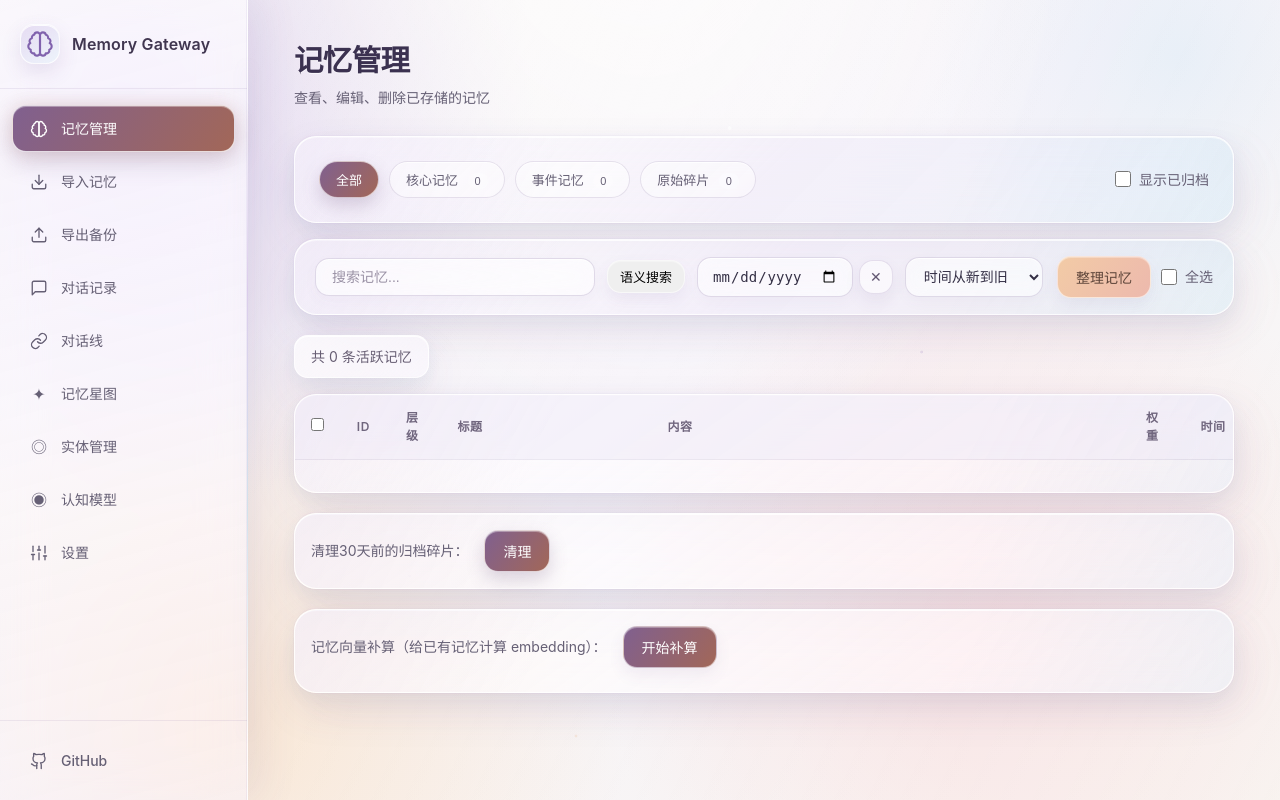
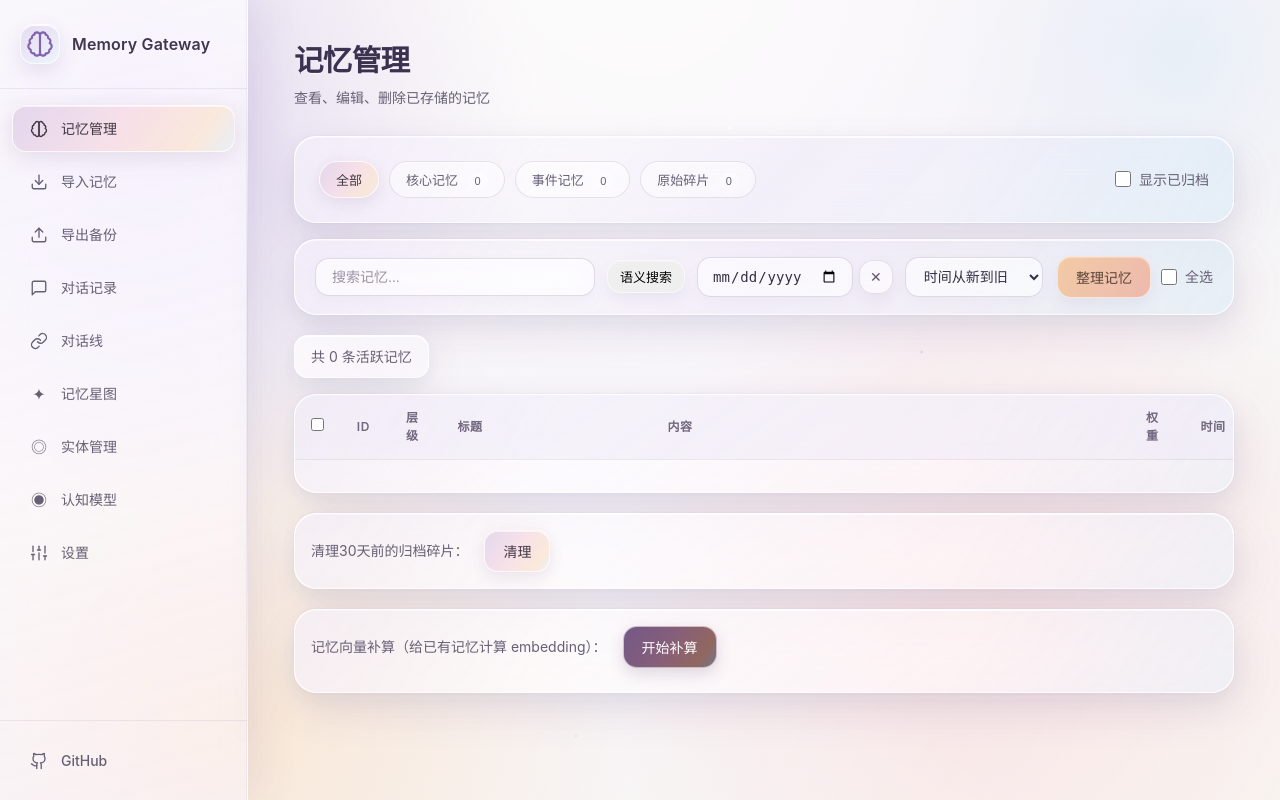
Before and after one commit to gy2021210293-bit/ai-memory-gateway, a FastAPI app: template templates/dashboard.html in a window 1280 px wide. Run offline with FastAPI, Linux system fonts and the light colour scheme; the template is opened without the code that fills it, so the values that code supplies are empty.

Commit message:
Lighten dashboard action palette

```diff
--- a/static/css/dashboard.css
+++ b/static/css/dashboard.css
@@ -1496,13 +1496,17 @@ body::after {
 }
 
 .nav-item.active {
-    color: white;
+    color: #403744;
     border-color: rgba(255, 255, 255, 0.78);
-    background: linear-gradient(125deg, #80608F 0%, #A26758 100%);
+    background: linear-gradient(125deg, rgba(225, 211, 236, 0.90) 0%, rgba(246, 220, 228, 0.84) 48%, rgba(249, 229, 210, 0.80) 82%, rgba(224, 235, 244, 0.64) 100%);
     box-shadow:
-        0 10px 24px rgba(100, 73, 116, 0.22),
-        0 0 18px rgba(196, 137, 117, 0.24),
-        inset 0 1px rgba(255, 255, 255, 0.34);
+        0 8px 22px rgba(100, 78, 119, 0.10),
+        0 0 18px rgba(226, 170, 190, 0.12),
+        inset 0 1px rgba(255, 255, 255, 0.58);
+}
+
+.nav-item.active .nav-icon svg {
+    stroke: currentColor;
 }
 
 .nav-item.active::after {
@@ -1707,12 +1711,13 @@ body::after {
 
 .btn-primary {
     color: white;
-    background: linear-gradient(125deg, #80608F, #A26758);
+    background: linear-gradient(125deg, #735887 0%, #865F79 48%, #91675F 82%, #727688 100%);
+    box-shadow: 0 7px 16px rgba(79, 56, 94, 0.14), 0 0 14px rgba(216, 157, 182, 0.10);
 }
 
 .btn-primary:hover {
-    background: linear-gradient(125deg, #72527f, #945849);
-    box-shadow: 0 12px 26px rgba(91, 63, 105, 0.24), 0 0 20px rgba(196, 137, 117, 0.18);
+    background: linear-gradient(125deg, #664A79 0%, #76516A 48%, #80594F 82%, #626676 100%);
+    box-shadow: 0 9px 20px rgba(73, 49, 88, 0.18), 0 0 16px rgba(213, 153, 179, 0.14);
 }
 
 .btn-secondary {
@@ -1746,16 +1751,16 @@ body::after {
 }
 
 .btn-cleanup {
-    color: white;
-    border-color: rgba(255, 255, 255, 0.72);
-    background: linear-gradient(125deg, #80608F, #A26758);
-    box-shadow: 0 8px 18px rgba(100, 73, 116, 0.22), inset 0 1px rgba(255, 255, 255, 0.34);
+    color: #403744;
+    border-color: rgba(255, 255, 255, 0.76);
+    background: linear-gradient(125deg, rgba(225, 211, 236, 0.90) 0%, rgba(246, 220, 228, 0.84) 48%, rgba(249, 229, 210, 0.80) 82%, rgba(224, 235, 244, 0.64) 100%);
+    box-shadow: 0 7px 16px rgba(100, 78, 119, 0.09), 0 0 14px rgba(226, 170, 190, 0.10), inset 0 1px rgba(255, 255, 255, 0.58);
 }
 
 .btn-cleanup:hover {
-    color: white;
-    background: linear-gradient(125deg, #72527f, #945849);
-    box-shadow: 0 11px 24px rgba(91, 63, 105, 0.24), 0 0 18px rgba(196, 137, 117, 0.20);
+    color: #352d3a;
+    background: linear-gradient(125deg, rgba(219, 202, 232, 0.96) 0%, rgba(241, 209, 220, 0.90) 48%, rgba(245, 219, 197, 0.86) 82%, rgba(215, 229, 240, 0.70) 100%);
+    box-shadow: 0 9px 20px rgba(100, 78, 119, 0.12), 0 0 16px rgba(226, 170, 190, 0.13);
 }
 
 .btn-accent {
@@ -1845,10 +1850,15 @@ body::after {
 }
 
 .layer-tab.active {
-    color: white;
-    border-color: rgba(255, 255, 255, 0.62);
-    background: linear-gradient(125deg, #80608F, #A26758);
-    box-shadow: 0 8px 18px rgba(100, 73, 116, 0.22);
+    color: #403744;
+    border-color: rgba(255, 255, 255, 0.76);
+    background: linear-gradient(125deg, rgba(225, 211, 236, 0.90) 0%, rgba(246, 220, 228, 0.84) 48%, rgba(249, 229, 210, 0.80) 82%, rgba(224, 235, 244, 0.64) 100%);
+    box-shadow: 0 7px 16px rgba(100, 78, 119, 0.09), 0 0 14px rgba(226, 170, 190, 0.10);
+}
+
+.layer-tab.active span {
+    color: #504558;
+    background: rgba(82, 65, 94, 0.08);
 }
 
 .layer-badge.layer-1 {
--- a/templates/dashboard.html
+++ b/templates/dashboard.html
@@ -4,7 +4,7 @@
     <meta charset="utf-8">
     <meta name="viewport" content="width=device-width, initial-scale=1.0">
     <title>Memory Gateway</title>
-    <link rel="stylesheet" href="/static/css/dashboard.css?v=4.9">
+    <link rel="stylesheet" href="/static/css/dashboard.css?v=5.1">
 </head>
 <body>
     <div class="dashboard">
```
Also changed, not shown: MEMORY.md (+1 -1 lines).
